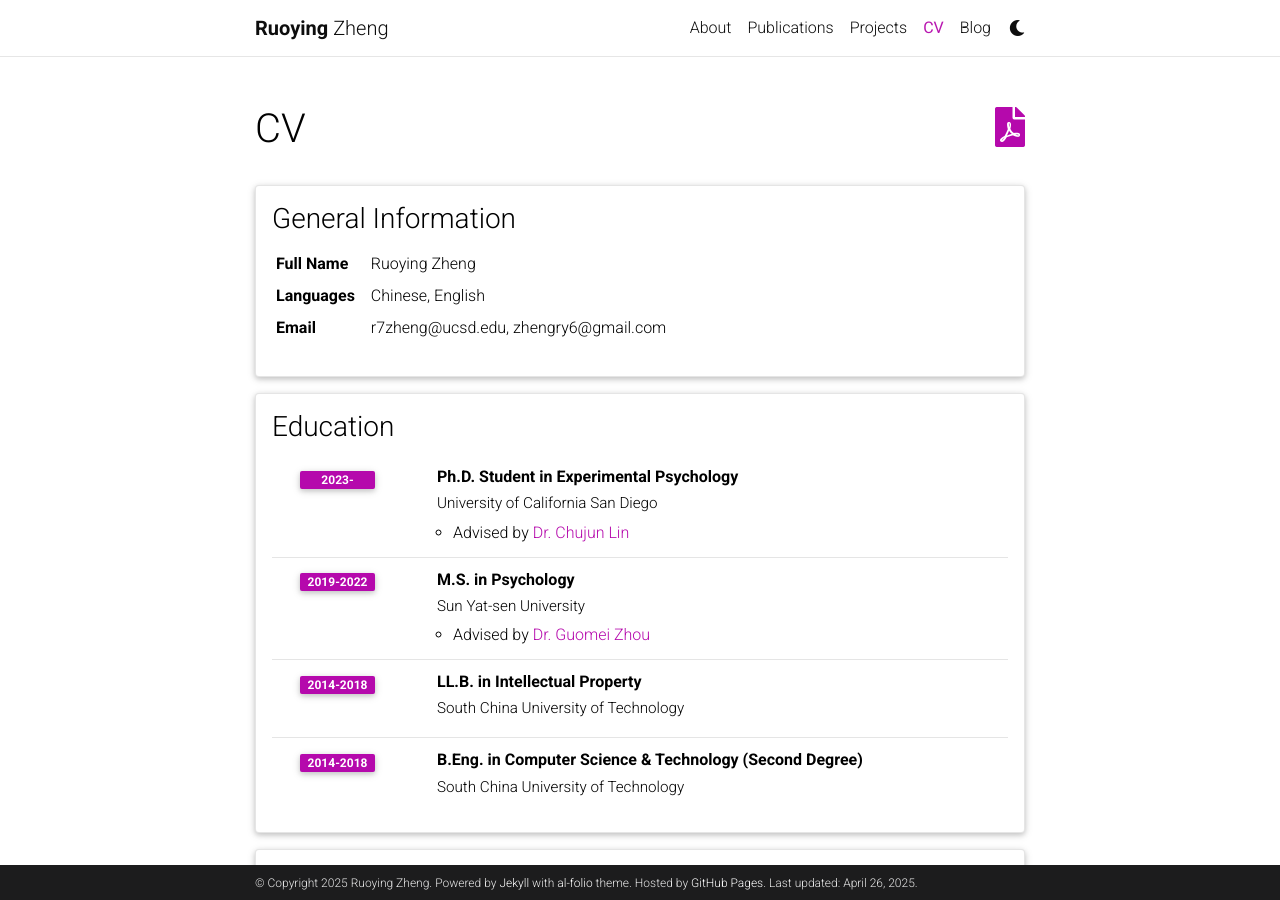
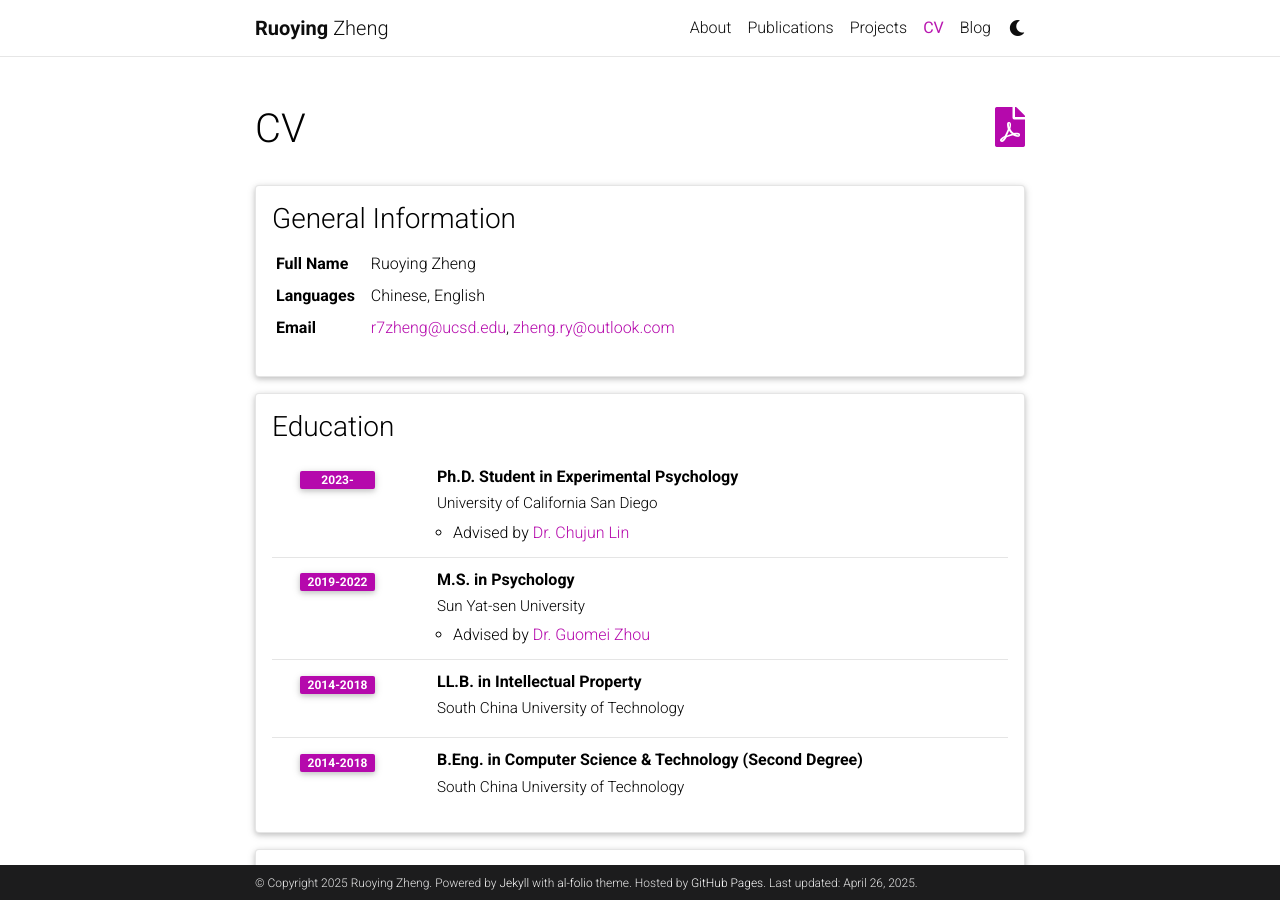
Before and after one commit to RuoyingZheng/RuoyingZheng.github.io, a Jekyll site: the page built from _pages/cv.md, in a window 1280 px wide and 900 px high. Built offline with Jekyll 4.4.1, drawn with Linux system fonts in a browser that asks for light colours; comment, search, counter and statistics services are not loaded; a style sheet for code colours, icons or effects is not loaded.

Commit message:
Update cv.yml

```diff
--- a/_data/cv.yml
+++ b/_data/cv.yml
@@ -6,7 +6,7 @@
     - name: Languages
       value: Chinese, English
     - name: Email
-      value: r7zheng@ucsd.edu, zhengry6@gmail.com
+      value: <a href="mailto:r7zheng@ucsd.edu">r7zheng@ucsd.edu</a>, <a href="mailto:zheng.ry@outlook.com">zheng.ry@outlook.com</a>
 
 - title: Education
   type: time_table
```
